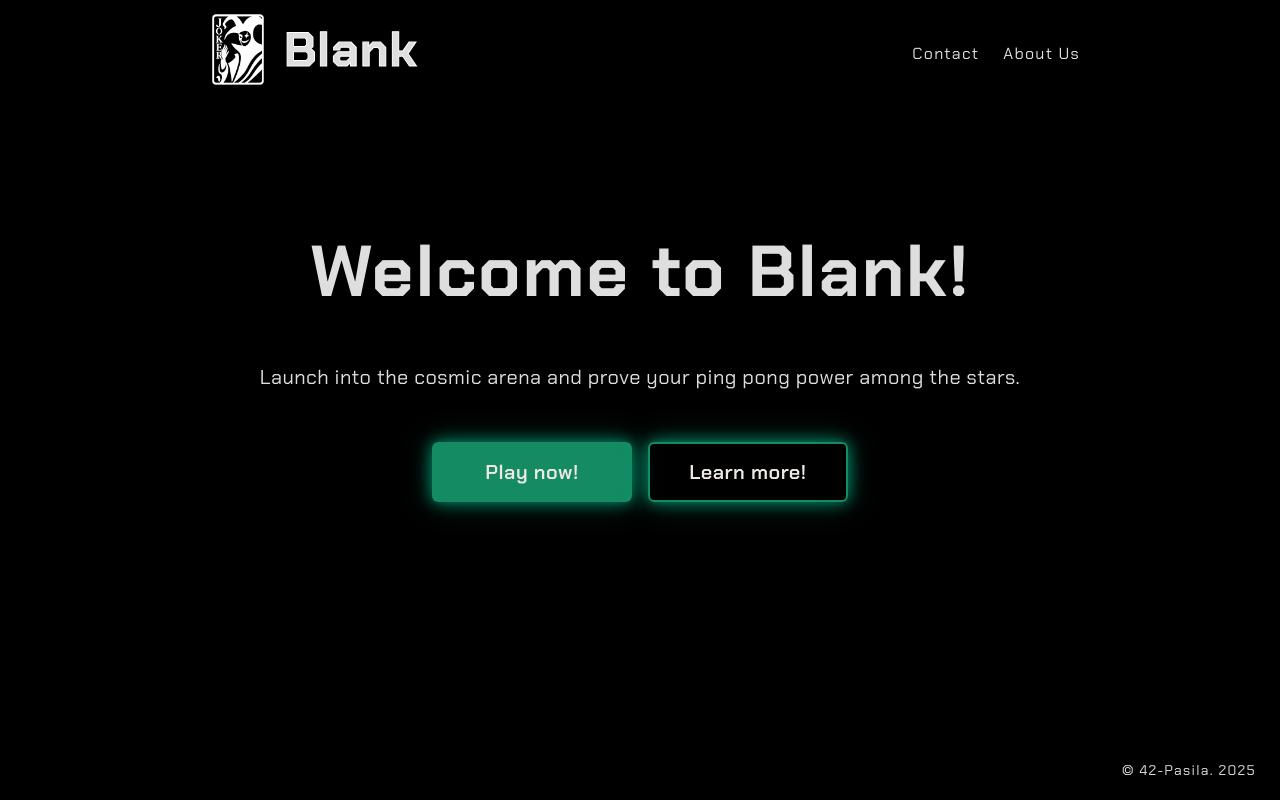
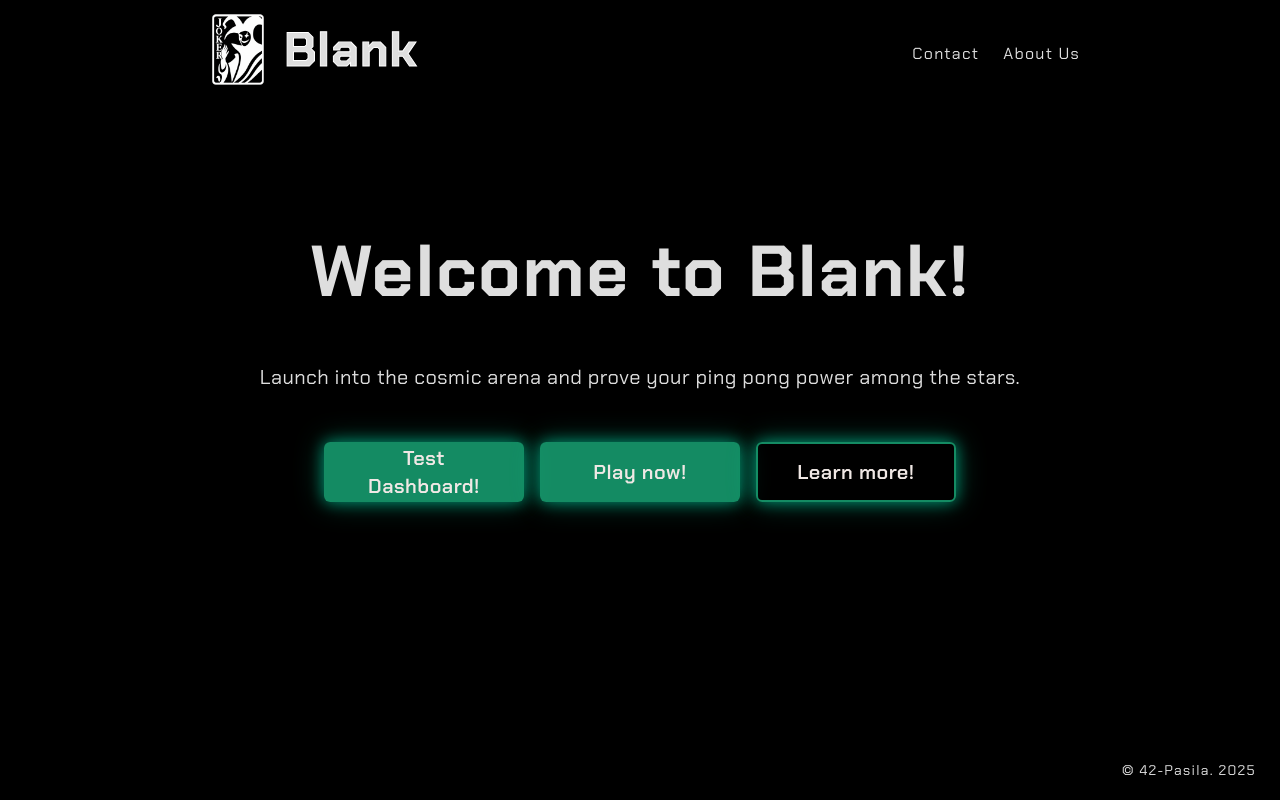
Before and after one commit to 42VN-Pasila/frontend, a React (Vite) app: page / in a window 1280 px wide. Built offline with nearby package versions, Linux system fonts and the light colour scheme; no server answers.

Commit message:
Update template

```diff
--- a/src/App.tsx
+++ b/src/App.tsx
@@ -3,7 +3,8 @@ import React from "react";
 import { Routes, Route } from "react-router-dom";
 import RegisterPage from "./pages/Auth/RegisterPage";
 import LoginPage from "./pages/Auth/LoginPage";
-// import DashBoard from "./pages/DashBoard/DashBoard";
+import Dashboard from "./pages/Dashboard/Dashboard";
+
 
 const App: React.FC = () => {
   return (
@@ -13,7 +14,7 @@ const App: React.FC = () => {
           <Route path="/" element={<HomePage />} />
           <Route path="/register" element={<RegisterPage />} />
           <Route path="/login" element={<LoginPage />} />
-          {/* <Route path="/dashboard" element={<DashBoard/>}/> */}
+          <Route path="/dashboard" element={<Dashboard/>}/>
         </Routes>
       </main>
     </div>
--- /dev/null
+++ b/src/pages/Dashboard/Dashboard.tsx
@@ -0,0 +1,11 @@
+import DashboardNavbar from "./DashboardNavbar";
+
+const Dashboard = () => {
+    return (
+        <main className="h-[100dvh] flex flex-col">
+            <DashboardNavbar/>
+        </main>
+    )
+}
+
+export default Dashboard;
--- /dev/null
+++ b/src/pages/Dashboard/DashboardNavbar.tsx
@@ -0,0 +1,13 @@
+import Logo from "@/shared/components/Logo";
+
+const DashboardNavbar = () => {
+  return (
+    <nav className="w-full">
+      <div className="px-4 py-4">
+        <Logo />
+      </div>
+    </nav>
+  );
+};
+
+export default DashboardNavbar;
--- a/src/pages/HomePage/HomePageButton.tsx
+++ b/src/pages/HomePage/HomePageButton.tsx
@@ -15,6 +15,12 @@ const HomePageButton: React.FC = () => {
         mt-12 mb-15
       "
       >
+        <Link to="/dashboard">
+          <Button variant="primary" glow="primary" size="medium">
+            Test Dashboard!
+          </Button>
+        </Link>
+
         <Link to="/login">
           <Button variant="primary" glow="primary" size="medium">
             Play now!
@@ -22,12 +28,7 @@ const HomePageButton: React.FC = () => {
         </Link>
 
         <Link to="/login">
-            <Button
-              variant="primary"
-              emphasis="low"
-              glow="primary"
-              size="medium"
-            >
+          <Button variant="primary" emphasis="low" glow="primary" size="medium">
             Learn more!
           </Button>
         </Link>
```
Lines whose indentation alone changed are shown as unchanged.
